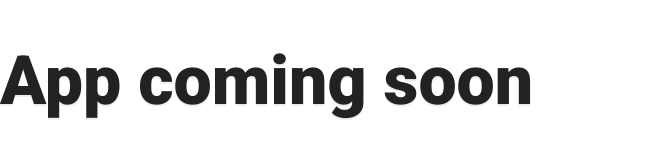
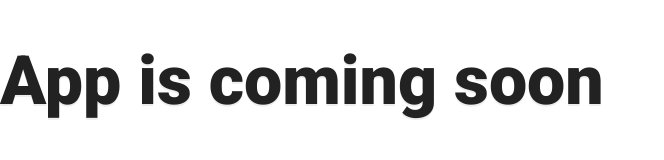
Before and after one commit to HunterM6/WeightOnBar, a website: page build/index.html in a window 1280 px wide. Shown: the whole page, without its empty margins (0-664 px from the left). Drawn offline with Linux system fonts and the light colour scheme.

Commit message:
update html
just change the h1 element

```diff
--- a/build/index.html
+++ b/build/index.html
@@ -8,7 +8,7 @@
     <link rel="stylesheet" href="assets/css/main.min.css" />
 </head>
 <body>
-  <h1>App coming soon</h1>
+  <h1>App is coming soon</h1>
 
   <script src="./assets/js/vendors.js"></script>
   <script src="./assets/js/app.js"></script>
```
